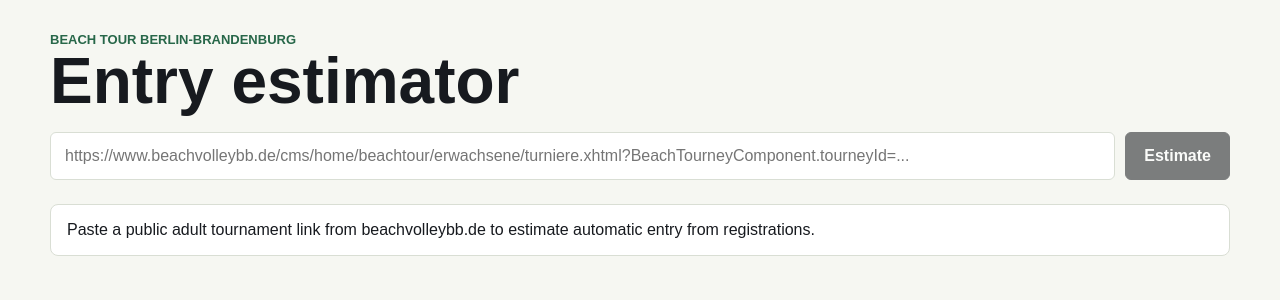
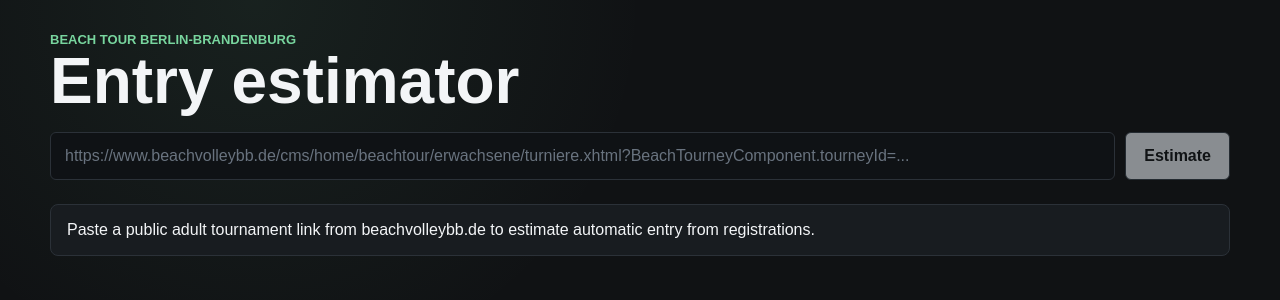
Before and after one commit to mauricekuehl/beachvolleyball-entry-estimator, a Next.js app: page / in a window 1280 px wide. Shown: the top 300 px of the page. Built offline with nearby package versions, Linux system fonts and the light colour scheme.

Commit message:
Switch app to dark theme

```diff
--- a/src/app/globals.css
+++ b/src/app/globals.css
@@ -1,13 +1,15 @@
 :root {
-  --background: #f6f7f2;
-  --foreground: #171a1f;
-  --muted: #68707d;
-  --line: #d9ded4;
-  --panel: #ffffff;
-  --green: #276749;
-  --blue: #2159a6;
-  --red: #a92d2d;
-  --amber: #8a5a00;
+  --background: #101214;
+  --foreground: #f3f5f7;
+  --muted: #9aa3ad;
+  --line: #2b3138;
+  --panel: #181c20;
+  --panel-strong: #20262c;
+  --field: #0f1215;
+  --green: #78d59e;
+  --blue: #8bb8ff;
+  --red: #ff8f8f;
+  --amber: #ffd37a;
 }
 
 html {
@@ -23,7 +25,9 @@
 body {
   min-height: 100%;
   color: var(--foreground);
-  background: var(--background);
+  background:
+    radial-gradient(circle at 20% 0%, rgba(120, 213, 158, 0.08), transparent 30%),
+    var(--background);
   font-family: Arial, Helvetica, sans-serif;
   -webkit-font-smoothing: antialiased;
   -moz-osx-font-smoothing: grayscale;
@@ -77,17 +81,21 @@
   height: 48px;
   border: 1px solid var(--line);
   border-radius: 6px;
-  background: #fff;
+  background: var(--field);
   padding: 0 14px;
   color: var(--foreground);
 }
 
+.url-form input::placeholder {
+  color: #69737f;
+}
+
 .url-form button,
 .tabs button {
-  border: 1px solid var(--foreground);
+  border: 1px solid #35404a;
   border-radius: 6px;
-  background: var(--foreground);
-  color: #fff;
+  background: #edf3f7;
+  color: #111417;
   cursor: pointer;
   font-weight: 700;
 }
@@ -126,7 +134,8 @@
 }
 
 .notice.error {
-  border-color: #efb3b3;
+  border-color: rgba(255, 143, 143, 0.45);
+  background: rgba(255, 143, 143, 0.08);
   color: var(--red);
 }
 
@@ -173,7 +182,7 @@
   gap: 8px;
   border-bottom: 1px solid var(--line);
   padding: 10px;
-  background: #fdfdfb;
+  background: var(--panel-strong);
 }
 
 .tabs button {
@@ -183,8 +192,8 @@
 }
 
 .tabs button.active {
-  background: var(--foreground);
-  color: #fff;
+  background: #edf3f7;
+  color: #111417;
 }
 
 .tabs span {
@@ -212,7 +221,7 @@
 }
 
 th {
-  background: #f3f5ef;
+  background: var(--panel-strong);
   color: var(--muted);
   font-size: 12px;
   text-transform: uppercase;
@@ -231,17 +240,17 @@
 }
 
 .status.automatic {
-  background: #dff3e8;
+  background: rgba(120, 213, 158, 0.14);
   color: var(--green);
 }
 
 .status.waitlist {
-  background: #e6eef9;
+  background: rgba(139, 184, 255, 0.14);
   color: var(--blue);
 }
 
 .status.unresolved {
-  background: #fff1d5;
+  background: rgba(255, 211, 122, 0.14);
   color: var(--amber);
 }
 
```
